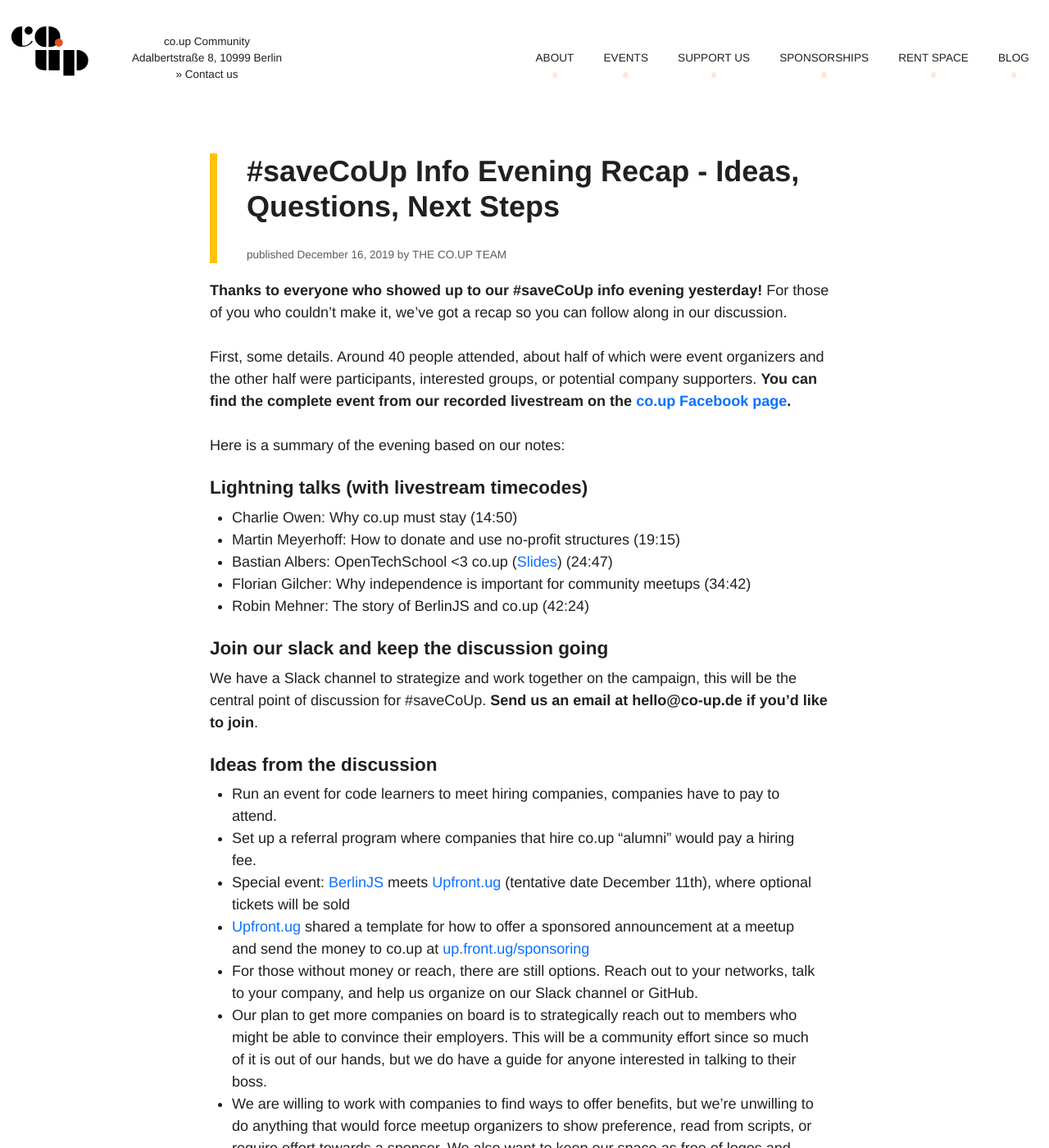
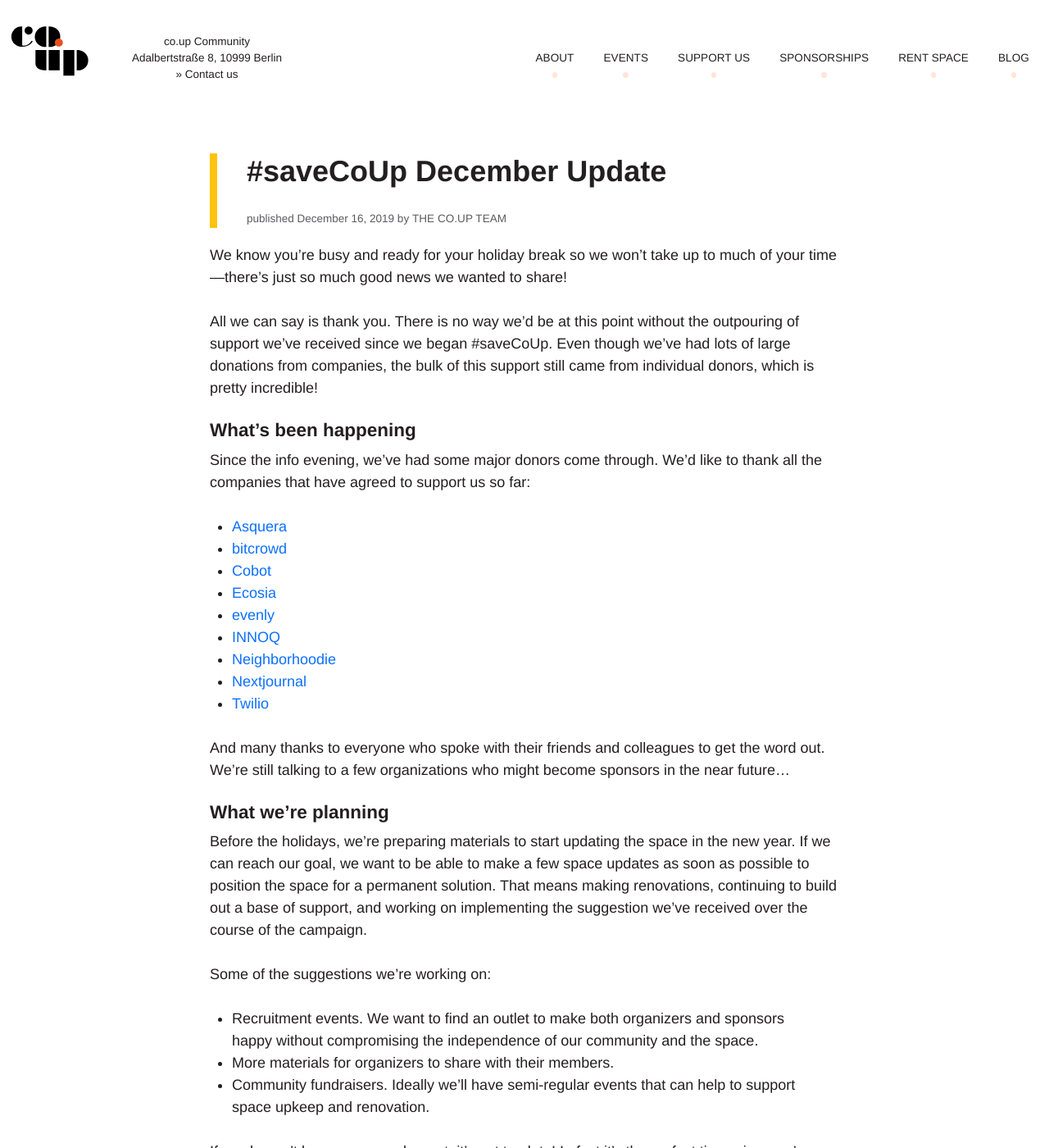
Before and after one commit to co-up/co-up.de, a Jekyll site: the page built from _posts/2019-12-16-save-coup-december-update.md, in a window 1280 px wide and 1400 px high. Shown: the whole window at 82% size. Built offline with Jekyll 4.4.1, drawn with Linux system fonts in a browser that asks for light colours; comment, search, counter and statistics services are not loaded; some of the changed text lies outside the part shown.

Commit message:
update blog post

```diff
--- a/_posts/2019-12-16-save-coup-december-update.md
+++ b/_posts/2019-12-16-save-coup-december-update.md
@@ -1,63 +1,39 @@
 ---
 layout: post
-title: '#saveCoUp Info Evening Recap - Ideas, Questions, Next Steps'
+title: '#saveCoUp December Update'
 author: The co.up team
 ---
 
-**Thanks to everyone who showed up to our #saveCoUp info evening yesterday!** For those of you who couldn’t make it, we’ve got a recap so you can follow along in our discussion.
+We know you’re busy and ready for your holiday break so we won’t take up to much of your time—there’s just so much good news we wanted to share!
 
-First, some details. Around 40 people attended, about half of which were event organizers and the other half were participants, interested groups, or potential company supporters. **You can find the complete event from our recorded livestream on the [co.up Facebook page](https://www.facebook.com/co.up.community/).**
+All we can say is thank you. There is no way we’d be at this point without the outpouring of support we’ve received since we began #saveCoUp. Even though we’ve had lots of large donations from companies, the bulk of this support still came from individual donors, which is pretty incredible!
 
-Here is a summary of the evening based on our notes:
+### What’s been happening
 
-### Lightning talks (with livestream timecodes)
+Since the info evening, we've had some major donors come through. We’d like to thank all the companies that have agreed to support us so far:
 
-- Charlie Owen: Why co.up must stay (14:50)
-- Martin Meyerhoff: How to donate and use no-profit structures (19:15)
-- Bastian Albers: OpenTechSchool <3 co.up ([Slides](https://slides.com/bastianalbers/opentechschool-co_up/fullscreen)) (24:47)
-- Florian Gilcher: Why independence is important for community meetups (34:42)
-- Robin Mehner: The story of BerlinJS and co.up (42:24)
+- [Asquera](https://asquera.de/)
+- [bitcrowd](https://bitcrowd.net/)
+- [Cobot](https://www.cobot.me/)
+- [Ecosia](https://www.ecosia.org/?c=en)
+- [evenly](https://evenly.io/)
+- [INNOQ](https://www.innoq.com/en/)
+- [Neighborhoodie](https://neighbourhood.ie/)
+- [Nextjournal](https://nextjournal.com/)
+- [Twilio](https://www.twilio.com/)
 
-### Join our slack and keep the discussion going
+And many thanks to everyone who spoke with their friends and colleagues to get the word out. We’re still talking to a few organizations who might become sponsors in the near future…
 
-We have a Slack channel to strategize and work together on the campaign, this will be the central point of discussion for #saveCoUp. **Send us an email at hello@co-up.de if you’d like to join**.
+### What we’re planning
 
-### Ideas from the discussion
+Before the holidays, we’re preparing materials to start updating the space in the new year. If we can reach our goal, we want to be able to make a few space updates as soon as possible to position the space for a permanent solution. That means making renovations, continuing to build out a base of support, and working on implementing the suggestion we’ve received over the course of the campaign.
 
-- Run an event for code learners to meet hiring companies, companies have to pay to attend.
-- Set up a referral program where companies that hire co.up "alumni" would pay a hiring fee.
-- Special event: [BerlinJS](https://berlinjs.org/) meets [Upfront.ug](http://upfront.ug) (tentative date December 11th), where optional tickets will be sold
-- [Upfront.ug](http://upfront.ug) shared a template for how to offer a sponsored announcement at a meetup and send the money to co.up at [up.front.ug/sponsoring](http://up.front.ug/sponsoring/)
-- For those without money or reach, there are still options. Reach out to your networks, talk to your company, and help us organize on our Slack channel or GitHub.
-- Our plan to get more companies on board is to strategically reach out to members who might be able to convince their employers. This will be a community effort since so much of it is out of our hands, but we do have a guide for anyone interested in talking to their boss.
-- We are willing to work with companies to find ways to offer benefits, but we’re unwilling to do anything that would force meetup organizers to show preference, read from scripts, or require effort towards a sponsor. We also want to keep our space as free of logos and corporations as possible.
-- There are some potential sponsorship opportunities:
-    - HR agencies
-    - Innovation labs
-    - Other similar communities/orgs to co.up’s that we can network with (in Germany and abroad)
-- If people want to make cryptocurrency-based contributions, it must all be 100% legal. Since we’re unable to do the necessary work to make sure of that, we’re going to avoid this for the time being.
-- Some community suggestions:
-    - Recruiting event yearly or biannual
-    - Jobseekers pledge that the company that hires them donate to co.up
-    - Sponsorship link for companies to sponsor an event and thereby co.up
-    - Sponsorship slot on the upfront model
-    - Organizations can present a sponsor at their meetup
-    - Emphasize the healthy environment where you can hire people
-    - People who do consultancy here can donate part of their income to the space
-    - Job board on the website of co.up where companies have to pay for an entry
-    - Help orgs to communicate the costs associated with coming here to the attendees (add this to the materials—this is what you’re not paying for when you come here!)
-    - Progress bar on the jar?
-    - Give Robin / orgs a slide with a number for the campaign
-    - Help people with the website — join the Slack and repo so we can all work together
-    - Tweet the slack!
-    - Sponsorship packages
-    - Lottery tickets for consultancy hours with people at the meetups
-- Suggestions tweeted by Wizard Amigos: [https://twitter.com/wizardamigos/status/1196878443754819584](https://twitter.com/wizardamigos/status/1196878443754819584)
-- Suggestion from a visitor from Saftladen (our next-door neighbour games studio):
-    - Maybe games and tech can join forces and pay a person for a certain amount of time to found a Verein or similar
+Some of the suggestions we’re working on:
 
-### What’s next?
+- Recruitment events. We want to find an outlet to make both organizers and sponsors happy without compromising the independence of our community and the space.
+- More materials for organizers to share with their members.
+- Community fundraisers. Ideally we’ll have semi-regular events that can help to support space upkeep and renovation.
 
-We’ll continue to post more resources over the upcoming weeks, and if you’re wondering how you can help, send us a request to join the slack group! That will be where we bring the latest news about the campaign, the strategy, and ways that we can keep co.up’s doors open.
+If you haven’t become a member yet, it’s not too late! In fact it’s the perfect time, since we’re so close to reaching our goal and there are fewer people for us to reach. [See how you can support us](https://co-up.de/support-us/).
 
-Looking forward to working together!
+### Happy holidays from all of us at co.up - see you next year!
```
